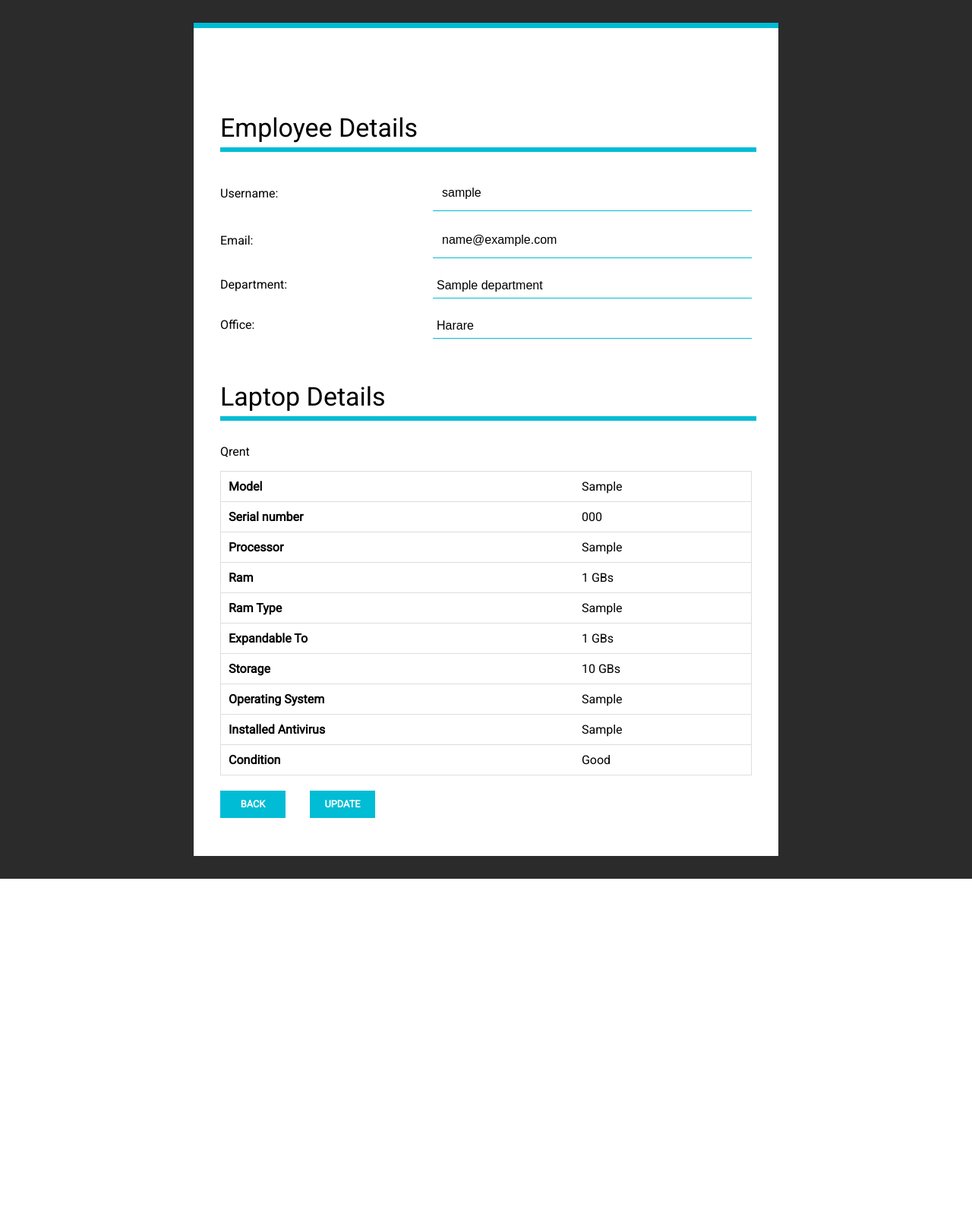
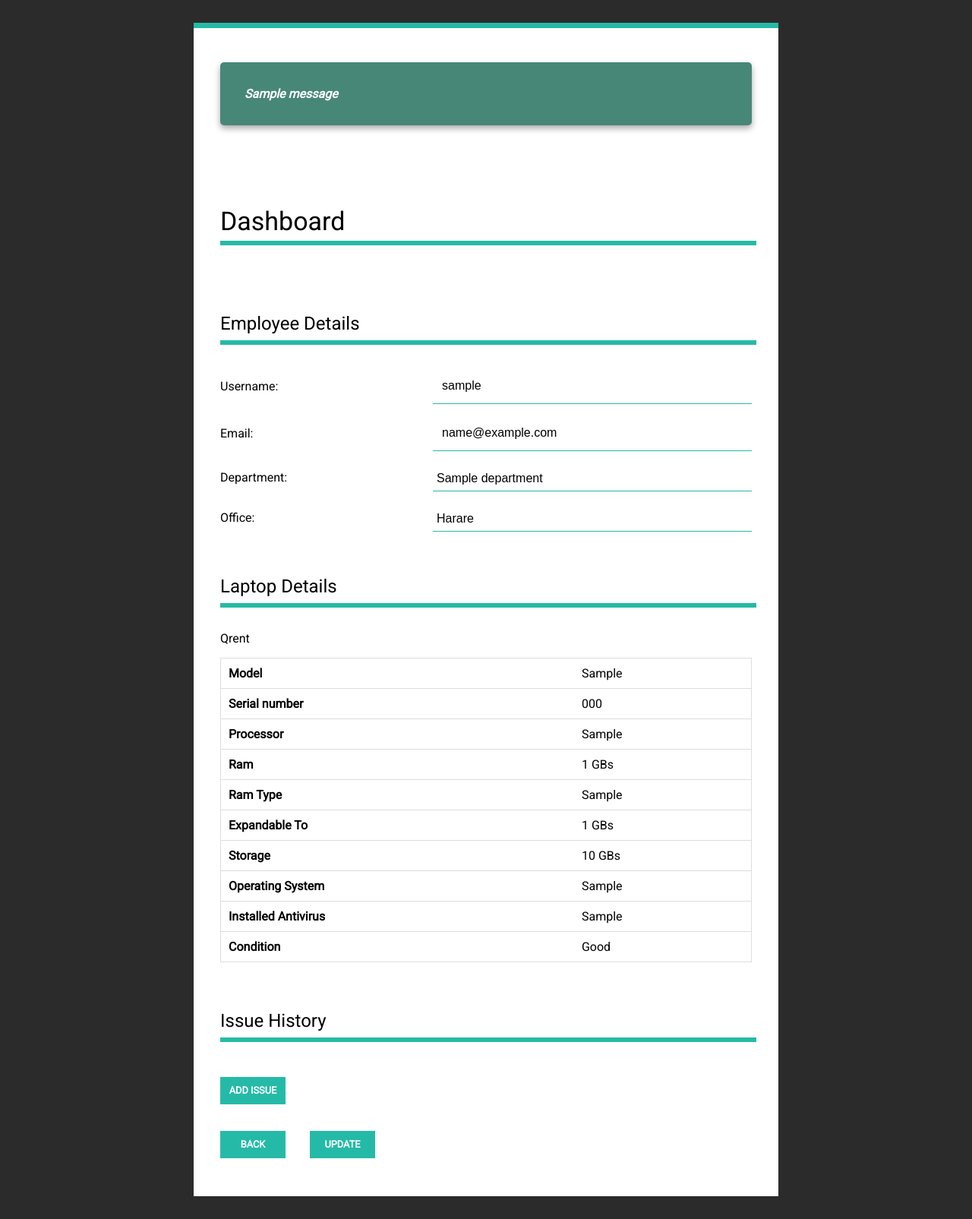
Before and after one commit to Fingolfin7/AssetTracker, a Django app: page /profile/ in a window 1280 px wide. Shown: the whole page at 76% size. Before the commit the page ends 1157 px from the top, so only its background shows below. Run offline with Django 3.2, Linux system fonts and the light colour scheme; a user stored in the database is signed in; tables that the repository leaves empty hold one stand-in row (values such as "Sample post"); one stand-in notice (Sample message) is shown; parts of the project's set-up code (start-up, migrations or seed data) failed here and were passed over; some libraries are stand-ins or nearby versions.

Commit message:
Issue create, history, update

```diff
--- a/tracker/forms.py
+++ b/tracker/forms.py
@@ -1,7 +1,7 @@
 from django import forms
 from django.contrib.auth.models import User
 from django.contrib.auth.forms import UserCreationForm, AuthenticationForm
-from .models import Employee, Department, offices, Issue
+from .models import Employee, Department, offices, Issue, Laptop
 
 
 class UserRegisterForm(UserCreationForm):
@@ -40,7 +40,11 @@
         }
 
 
-class NewIssueForm(forms.ModelForm):
+class IssueForm(forms.ModelForm):
     class Meta:
         model = Issue
-        fields = ['description', 'image']
+        fields = ['title', 'description', 'image']
+        widgets = {
+            'title': forms.TextInput(attrs={'placeholder': 'Title'}),
+            'description': forms.Textarea(attrs={'placeholder': 'Describe the problem.'})
+        }
--- a/tracker/models.py
+++ b/tracker/models.py
@@ -58,17 +58,34 @@
 
 class Supplier(models.Model):
     name = models.CharField(max_length=100, null=True)
-    address = models.CharField(max_length=100, null=True)
-    phone = models.CharField(max_length=100, null=True)
-    email = models.EmailField(null=True)
-    contact_person = models.CharField(max_length=100, null=True)
+    address = models.CharField(max_length=100, blank=True)
+    phone = models.CharField(max_length=100, blank=True)
+    email = models.EmailField(blank=True)
+    contact_person = models.CharField(max_length=100, blank=True)
+
+    @classmethod
+    def get_supplier_choice_list(cls):
+        flat_list = cls.objects.all().values_list('name', flat=True)
+        choice_list = []
+
+        for value in flat_list:
+            choice_list.append((value, value))
+
+        return choice_list
+
+    def __str__(self):
+        return self.name
 
 
 class Issue(models.Model):
     laptop = models.ForeignKey(Laptop, on_delete=models.CASCADE)
+    title = models.CharField(max_length=100)
     create_date = models.DateField(auto_now_add=True)
-    resolution_date = models.DateField(null=True)
+    resolution_date = models.DateField(blank=True, null=True)
     description = models.TextField(null=True)
-    sent_to = models.ForeignKey(Supplier, on_delete=models.SET_NULL, null=True)
+    sent_to = models.CharField(max_length=100, choices=Supplier.get_supplier_choice_list(), blank=True)
     image = models.ImageField(blank=True, max_length=500, upload_to=f'Issues/Images', validators=[
         FileExtensionValidator(allowed_extensions=['jpg', 'png', 'jfif', 'exif', 'gif', 'tiff', 'bmp'])])
+
+    def __str__(self):
+        return f"{self.title} [SN: {self.laptop.serial_number} Created: {self.create_date}]"
--- a/tracker/static/tracker/css/qfc-dark.css
+++ b/tracker/static/tracker/css/qfc-dark.css
@@ -6,7 +6,7 @@
 }
 
 .qfc-container {
-    --form-theme-color: #00bcd4;
+    --form-theme-color: #25baa7;
     --form-bg-color: white;
     --input-text-color: black;
     --button-hover: #4e5050;
--- a/tracker/static/tracker/css/style2.css
+++ b/tracker/static/tracker/css/style2.css
@@ -1,7 +1,7 @@
 /* ribbon */
 .ribbon-container{
   width: 100%;
-  padding: 0.5% 5% 0.5% 5%;
+  padding: 0.5% auto 0.5% 5%;
   margin-bottom: 2%;
   display: flex;
   justify-content: space-between;
@@ -9,7 +9,7 @@
 }
 
 .ribbon-logo{
-  width: 20%;
+  width: 30%;
 }
 
 .container, .container--center-middle{
@@ -26,6 +26,7 @@
 }
 
 .card, .inner-card{
+  width: 100%;
   box-shadow: 0 4px 8px 0 rgba(0, 0, 0, 0.35);
   border-radius: 5px;
   margin-bottom: 2rem;
@@ -150,6 +151,10 @@
   margin-bottom: 16px;
 }
 
+.button-link, .plain-link{
+  text-decoration: none;
+  color: inherit;
+}
 
 /*icons*/
 
--- a/tracker/static/tracker/css/tables.css
+++ b/tracker/static/tracker/css/tables.css
@@ -13,6 +13,11 @@
   padding: 10px;
   text-align: left;
 }
+tr:hover{
+  background-color: #4e5050;
+  color: white;
+}
+
 table th {
   font-size: 14px;
   letter-spacing: 1px;
--- a/tracker/templates/tracker/base.html
+++ b/tracker/templates/tracker/base.html
@@ -42,6 +42,29 @@
       </div>-->
 
       <div class="qfc-container">
+          <div class="ribbon-container">
+              {% if messages %}
+                {% for message in messages%}
+                  {% if message.tag == 'error'%}
+                    <div class="card cadmium-red ">class=""
+                      <b><em> {{ message }} </em></b>
+                    </div>
+                  {% elif message.tag == 'info'%}
+                    <div class="card cobalt-blue">
+                      <b><em> {{ message }} </em></b>
+                    </div>
+                  {% else %}
+                    <div class="card lincolngreen">
+                      <b><em> {{ message }} </em></b>
+                    </div>
+                  {% endif %}
+                {% endfor %}
+              {% else %}
+                <a href="#">
+                    <img src="{% static 'tracker/images/bt-logo-transparent.png' %}" class="ribbon-logo">
+                </a>
+              {% endif %}
+          </div>
           {% block content %}
           {% endblock content%}
       </div>
--- a/tracker/templates/tracker/login.html
+++ b/tracker/templates/tracker/login.html
@@ -2,6 +2,9 @@
 {% block content %}
     <form class="" method="post" enctype="multipart/form-data">
         {% csrf_token %}
+        <h4>Login</h4>
+        <div class="flex-row"></div>
+
         <div class="flex-row">
              <label>Username: </label>
              {{ form.username }}
--- a/tracker/templates/tracker/profile.html
+++ b/tracker/templates/tracker/profile.html
@@ -2,8 +2,10 @@
 {% block content %}
  <form method="post" enctype="multipart/form-data">
      {% csrf_token %}
-     <h4>Employee Details</h4>
+     <h4>{{ title }}</h4>
+     <div class="flex-row"></div>
 
+     <h5>Employee Details</h5>
      <div class="flex-row">
          <label>Username: </label>
          {{ u_form.username }}
@@ -28,7 +30,7 @@
     </div>
 
      {% if laptop %}
-        <h4>Laptop Details</h4>
+        <h5>Laptop Details</h5>
         {% if laptop.is_qrent %}
             <p>Qrent</p>
         {% else %}
@@ -78,11 +80,56 @@
             </tr>
         </table>
      {% endif %}
+     <div class="flex-row"></div>
+
+     {% if laptop %}
+        <h5>Issue History</h5>
+        <div class="flex-row"></div>
+
+        <a href="{% url 'add-issue' laptop.id %}">
+            <button type="button">Add Issue</button>
+        </a>
+
+        <div class="flex-row"></div>
+
+        {% if issues_list %}
+            <table>
+                <tr>
+                    <th>Title</th>
+                    <th>Create Date</th>
+                    <th>Resolve Date</th>
+                    <th>Sent To</th>
+                </tr>
+                {% for issue in issues_list %}
+                    <tr>
+                        <td>
+                            <a class="plain-link" href="{% url 'update-issue' laptop.id issue.id %}">
+                                {{ issue.title }}
+                            </a>
+                        </td>
+                        <td>{{ issue.create_date }}</td>
+                        {% if issue.resolution_date %}
+                            <td>{{ issue.resolution_date }}</td>
+                        {% else %}
+                            <td>Not Resolved</td>
+                        {% endif %}
+                        <td>
+                            {% if issue.sent_to %}
+                                {{ issue.sent_to }}
+                            {% else %}
+                                IT Department
+                            {% endif %}
+                        </td>
+                    </tr>
+                {% endfor %}
+            </table>
+        {% endif %}
+     {% endif %}
 
      <div class="flex-row"></div>
 
      <div class="row">
-         <a href="{% url 'login' %}">
+         <a href="{% url 'profile' %}">
             <button type="button">Back</button>
         </a>
          <input type="submit" class="form" value="Update">
--- a/tracker/templates/tracker/register.html
+++ b/tracker/templates/tracker/register.html
@@ -1,6 +1,8 @@
 {% extends 'tracker/base.html' %}
 {% load crispy_forms_tags %}
 {% block content %}
+    <h4>{{ title }}</h4>
+    <div class="flex-row"></div>
     {{ form|crispy }}
     <input type="submit" class="form" value="Register">
 {% endblock content %}
--- a/tracker/urls.py
+++ b/tracker/urls.py
@@ -8,4 +8,8 @@
     path('logout/', auth_views.LogoutView.as_view(template_name='tracker/logout.html'), name='logout'),
     path('register/', views.register, name='register'),
     path('profile/', views.profile, name='profile'),
+    path('profile/<int:laptop_pk>/issue/add', views.IssueCreate.as_view(), name='add-issue'),
+    path('profile/<int:laptop_pk>/issue/<int:pk>/update', views.IssueUpdate.as_view(), name='update-issue'),
+    #path('profile/<int:laptop_pk>/issue/<int:pk>/delete', views.IssueDeleteView.as_view(), name='issue-delete'),
+
 ]
--- a/tracker/views.py
+++ b/tracker/views.py
@@ -1,10 +1,11 @@
 from django.shortcuts import render, redirect
 from django.contrib import messages
 from django.contrib.auth.models import User
-from .forms import UserRegisterForm, EmployeeUpdateForm, UserUpdateForm
+from .forms import UserRegisterForm, EmployeeUpdateForm, UserUpdateForm, IssueForm
+from django.contrib.auth.decorators import login_required
 from django.contrib.auth.mixins import LoginRequiredMixin, UserPassesTestMixin
 from django.views.generic import ListView, DetailView, CreateView, UpdateView, DeleteView
-from .models import Employee
+from .models import Employee, Issue, Laptop, condition_levels
 
 
 # TODO:
@@ -24,9 +25,15 @@
             return redirect('login')
     else:
         form = UserRegisterForm()
-    return render(request, 'tracker/register.html', {'form': form})
+
+    context = {
+        'form': form,
+        'title': 'Register'
+    }
+    return render(request, 'tracker/register.html', context)
 
 
+@login_required
 def profile(request):
     if request.method == "POST":
         u_form = UserUpdateForm(request.POST, instance=request.user)
@@ -40,14 +47,74 @@
         form = EmployeeUpdateForm(instance=request.user.employee)
         u_form = UserUpdateForm(instance=request.user)
 
+    issues_list = False
+
     if hasattr(request.user.employee, 'laptop'):  # check if employee has laptop with hasattr; try-except would work too
         laptop = request.user.employee.laptop
+        if hasattr(laptop, 'issue_set'):
+            issues_list = laptop.issue_set.order_by("resolution_date")
     else:
         laptop = False
 
     context = {
         'form': form,
+        'title': 'Dashboard',
         'u_form': u_form,
-        'laptop':  laptop
+        'laptop':  laptop,
+        'issues_list': issues_list,
     }
     return render(request, 'tracker/profile.html', context)
+
+
+class IssueCreate(LoginRequiredMixin, CreateView):
+    model = Issue
+    form_class = IssueForm
+    template_name = 'tracker/issue.html'
+    success_url = 'profile'
+
+    def form_valid(self, form):
+        form.instance.laptop = Laptop.objects.get(id=self.kwargs['laptop_pk'])
+
+        if form.is_valid():
+            messages.success(self.request, "Issue Created Successfully.")
+            form.instance.laptop.condition = condition_levels[1][0]
+            form.instance.laptop.save()
+            form.save()
+            return self.get_success_url()
+
+        else:
+            return self.form_invalid(form)
+
+    def get_success_url(self):
+        return redirect(self.success_url)
+
+    def get_context_data(self, **kwargs):
+        context = super().get_context_data(**kwargs)
+        context['title'] = 'Add Issue'
+        return context
+
+
+class IssueUpdate(LoginRequiredMixin, UpdateView):
+    model = Issue
+    form_class = IssueForm
+    template_name = 'tracker/issue.html'
+    success_url = 'profile'
+
+    def form_valid(self, form):
+        form.instance.laptop = Laptop.objects.get(id=self.kwargs['laptop_pk'])
+
+        if form.is_valid():
+            messages.success(self.request, "Issue Updated Successfully.")
+            form.save()
+            return self.get_success_url()
+
+        else:
+            return self.form_invalid(form)
+
+    def get_success_url(self):
+        return redirect(self.success_url)
+
+    def get_context_data(self, **kwargs):
+        context = super().get_context_data(**kwargs)
+        context['title'] = 'Update Issue'
+        return context
```
Also changed, not shown: tracker/templates/tracker/issue.html (added, +35 -0 lines), tracker/templates/tracker/issue_detail.html (added, +33 -0 lines).
